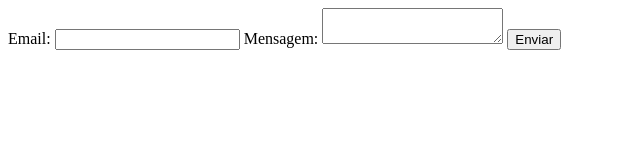
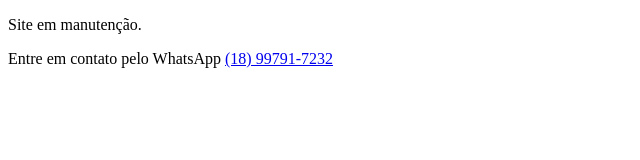
Before and after one commit to crpsomeluz/crpsomeluz.github.io, a plain HTML site: page index.html in a window 1280 px wide. Shown: the whole page, without its empty margins (0-640 px from the left). Drawn offline with Linux system fonts and the light colour scheme.

Commit message:
Update index.html

```diff
--- a/index.html
+++ b/index.html
@@ -1,5 +1,5 @@
 <!DOCTYPE html>
-<html lang="en">
+<html lang="pt-BR">
 
 <head>
   <meta charset="UTF-8">
@@ -9,19 +9,8 @@
 </head>
 
 <body>
-  <main>
-    <form action="https://formspree.io/f/xjvqradn" method="POST">
-      <label>
-        Email:
-        <input type="email" name="email">
-      </label>
-      <label>
-        Mensagem:
-        <textarea name="message"></textarea>
-      </label>
-      <button type="submit">Enviar</button>
-    </form>
-  </main>
+  <p>Site em manutenção.</p>
+  <p>Entre em contato pelo WhatsApp <a href="https://wa.me/5518997917232">(18) 99791-7232</a></p>
 </body>
 
 </html>
```
